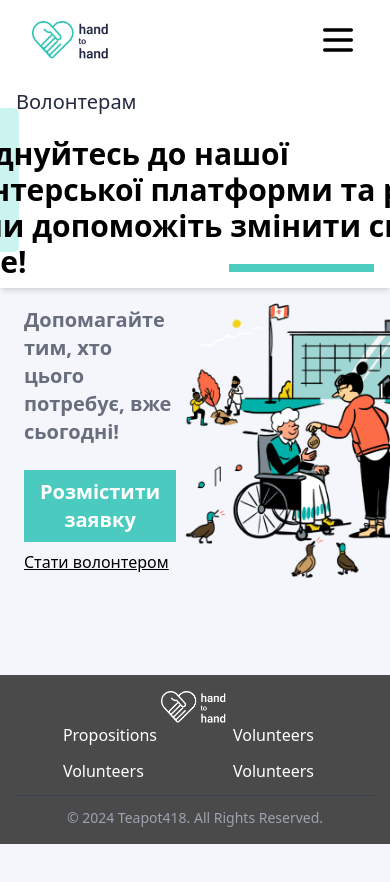
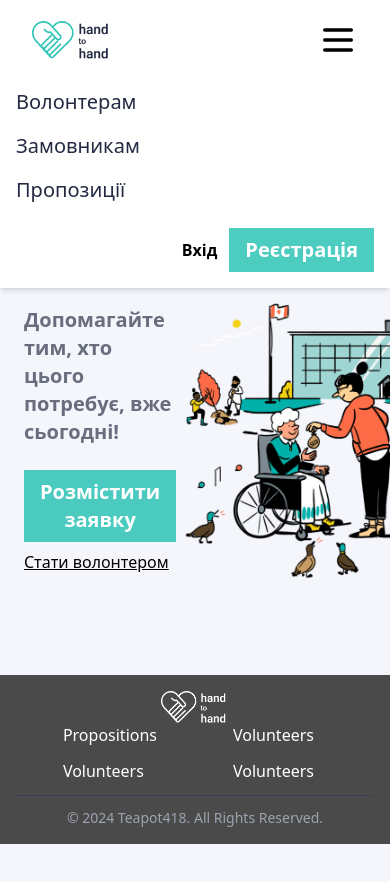
Before and after one commit to 418-Teapot-Team/help-hub, a Vue app in the folder frontend/: page / in a window 390 px wide. Both pictures are taken after a click on the icon 338 px from the left and 40 px from the top of the page. Shown: the top 882 px of the page. Built offline with nearby package versions, Linux system fonts and the light colour scheme.

Commit message:
fix: fixed header layout

```diff
--- a/frontend/src/components/partials/AppHeader.vue
+++ b/frontend/src/components/partials/AppHeader.vue
@@ -22,7 +22,7 @@
       <BurgerIconVue @click="toggleDropdown" class="object-contain w-10 md:hidden" />
       <div v-if="isDropdownOpen" class="flex flex-col">
         <ul
-          class="absolute w-full flex flex-col items-start top-20 right-0 bg-white shadow-md md:hidden"
+          class="absolute z-10 w-full flex flex-col items-start top-20 right-0 bg-white shadow-md md:hidden"
         >
           <li
             v-for="(item, idx) in headerLinks"
```
